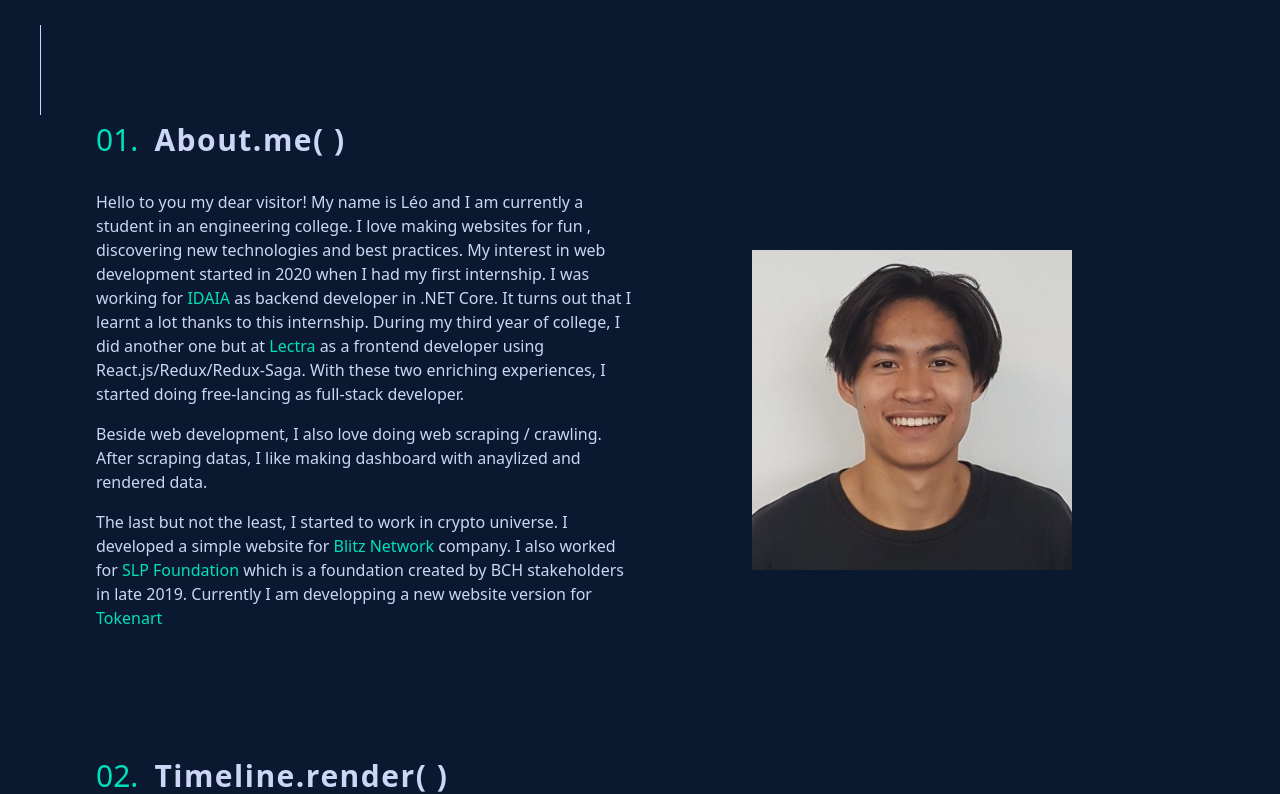
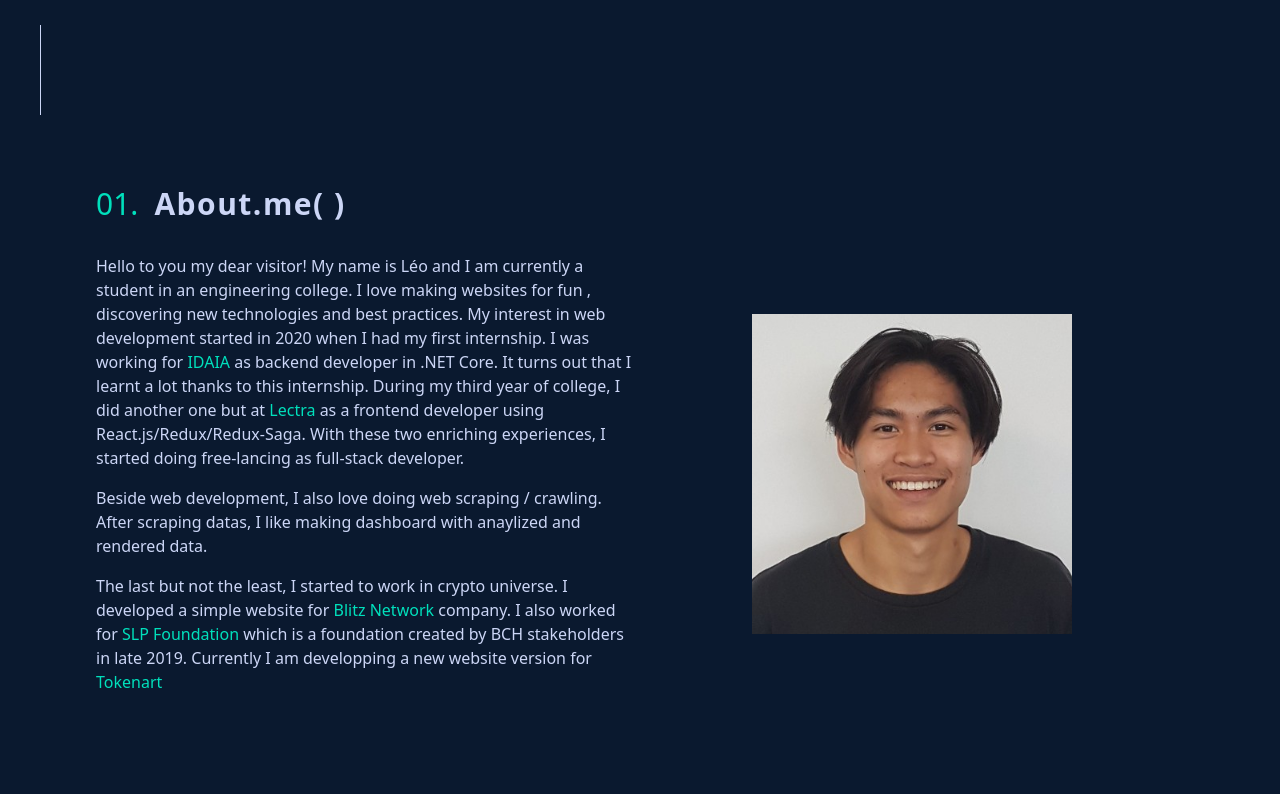
Before and after one commit to LeoDELPON/LeoDELPON.github.io, a Next.js app: page / in a window 1280 px wide. Shown: the part 688-1482 px from the top of the page. Built offline with nearby package versions, Linux system fonts and the light colour scheme.

Commit message:
Implement animation for about content

```diff
--- a/component/organism/about/index.tsx
+++ b/component/organism/about/index.tsx
@@ -2,9 +2,21 @@ import React from "react";
 
 import Link from "next/link";
 
+import { vertFadeInScroll } from "../../../gsap/verticalFadeIn";
+
 const About = (): JSX.Element => {
+  let aboutRef = React.useRef(null);
+
+  React.useEffect(() => {
+    vertFadeInScroll(aboutRef.current);
+  }, []);
+
   return (
-    <section className="grid place-content-center 2xl:px-52 pb-16" id="#about">
+    <section
+      className="grid place-content-center 2xl:px-52 py-16 "
+      id="#about"
+      ref={aboutRef}
+    >
       <div className="section-block flex items-center">
         <span className="text-2xl md:text-3xl font-medium text-emeraud-blue-bright">
           01.
--- a/gsap/verticalFadeIn.ts
+++ b/gsap/verticalFadeIn.ts
@@ -17,7 +17,7 @@ export const vertFadeInPres = (item:any, duration: number, delay: number) => {
 export const vertFadeInScroll = (item: any) => {
     gsap.fromTo(item, {
         opacity: 0,
-        translateX: -40
+        translateX: -80
     },
         {
             opacity: 1,
```
